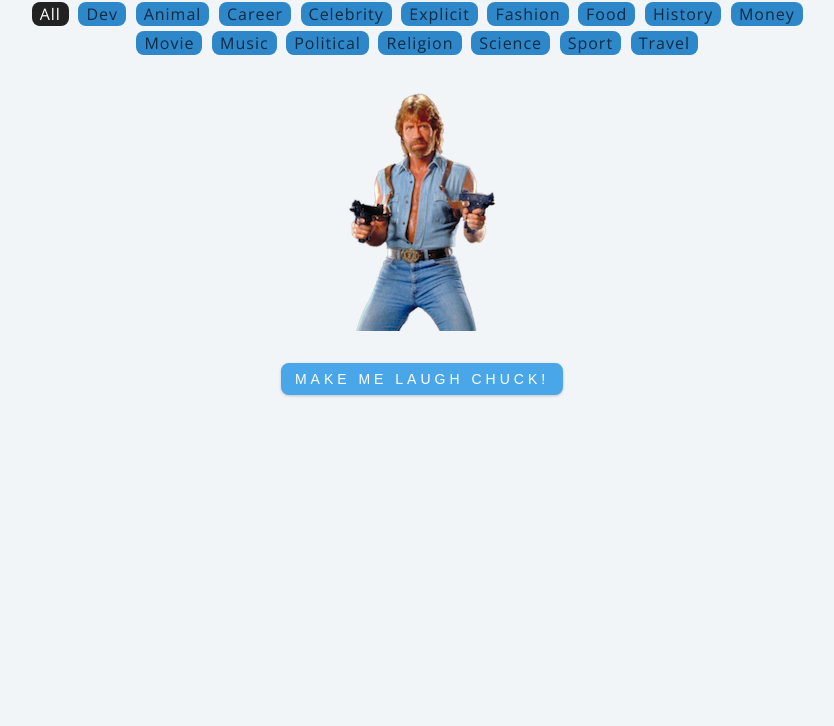
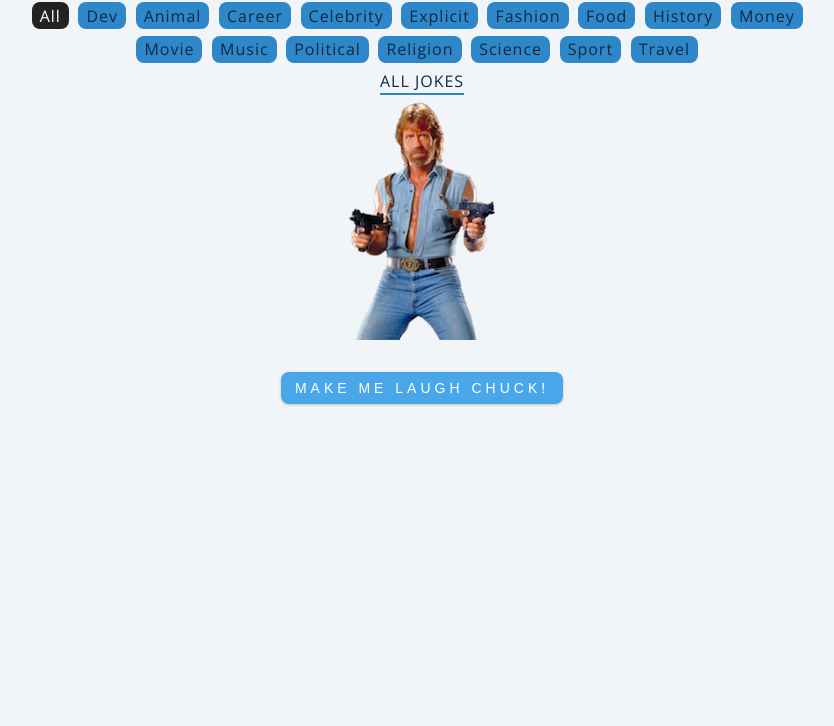
Before and after one commit to jakesmith4/chuck-norris-joke-generator, a plain HTML site: page index.html in a window 1280 px wide. Shown: the part 74-800 px from the top of the page, without its empty margins (218-1052 px from the left). Drawn offline with nearby package versions, Linux system fonts and the light colour scheme.

Commit message:
added jokes category

```diff
--- a/app.js
+++ b/app.js
@@ -2,6 +2,8 @@
 const btn = document.querySelector('.btn');
 const content = document.querySelector('.content');
 const img = document.querySelector('img');
+const category = document.querySelector('.category');
+const formControls = [...document.querySelectorAll('.form-control')];
 
 // Radio Buttons
 const all = document.getElementById('all');
@@ -43,11 +45,22 @@ const scienceURL = 'https://api.chucknorris.io/jokes/random?category=science';
 const sportURL = 'https://api.chucknorris.io/jokes/random?category=sport';
 const travelURL = 'https://api.chucknorris.io/jokes/random?category=travel';
 
-// Event Listeners
+// Event Listener
 btn.addEventListener('click', () => {
   // getData(allURL);
   runChecked();
   content.scrollIntoView();
+});
+
+// Event Listener
+document.body.addEventListener('change', () => {
+  const rightCategory = formControls.find((item) => {
+    if (item.firstElementChild.checked === true) {
+      return item;
+    }
+  });
+  console.log(rightCategory.textContent);
+  category.textContent = rightCategory.textContent + ' Jokes';
 });
 
 // Function runChecked
--- a/index.html
+++ b/index.html
@@ -79,10 +79,12 @@
           <label for="travel">travel</label>
         </div>
       </div>
+      <span class="category">all jokes</span>
       <div class="container">
         <div>
           <img src="./chuck.png" alt="Chuck Norris" />
           <button class="btn" type="button">make me laugh chuck!</button>
+
           <p class="content"></p>
         </div>
       </div>
--- a/styles.css
+++ b/styles.css
@@ -260,7 +260,7 @@ img {
   text-transform: capitalize;
   letter-spacing: 1px;
   margin-right: 0.6rem;
-  margin-bottom: 0.3rem;
+  margin-bottom: 0.4rem;
   position: relative;
 }
 
@@ -275,7 +275,7 @@ img {
 .form-control label {
   background: var(--clr-primary-4);
   display: inline-block;
-  padding: 0 0.5rem;
+  padding: 0.1rem 0.5rem;
   cursor: pointer;
   border-radius: var(--radius);
 }
@@ -289,3 +289,15 @@ img {
   background: var(--clr-black);
   color: var(--clr-white);
 }
+
+.category {
+  display: inline-block;
+  font-size: 1rem;
+  letter-spacing: 1px;
+  text-align: center;
+  text-transform: uppercase;
+  position: absolute;
+  right: 50%;
+  transform: translateX(50%);
+  border-bottom: 2px solid var(--clr-primary-4);
+}
```
